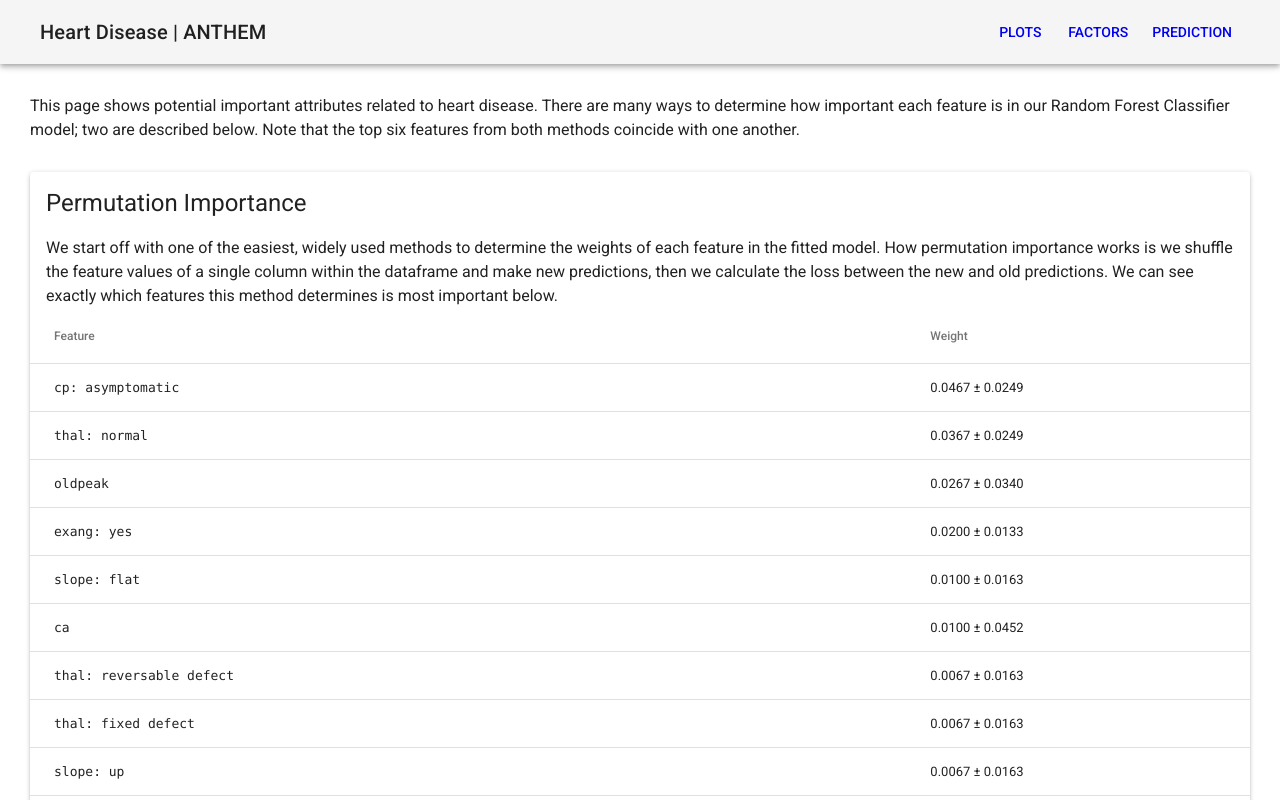
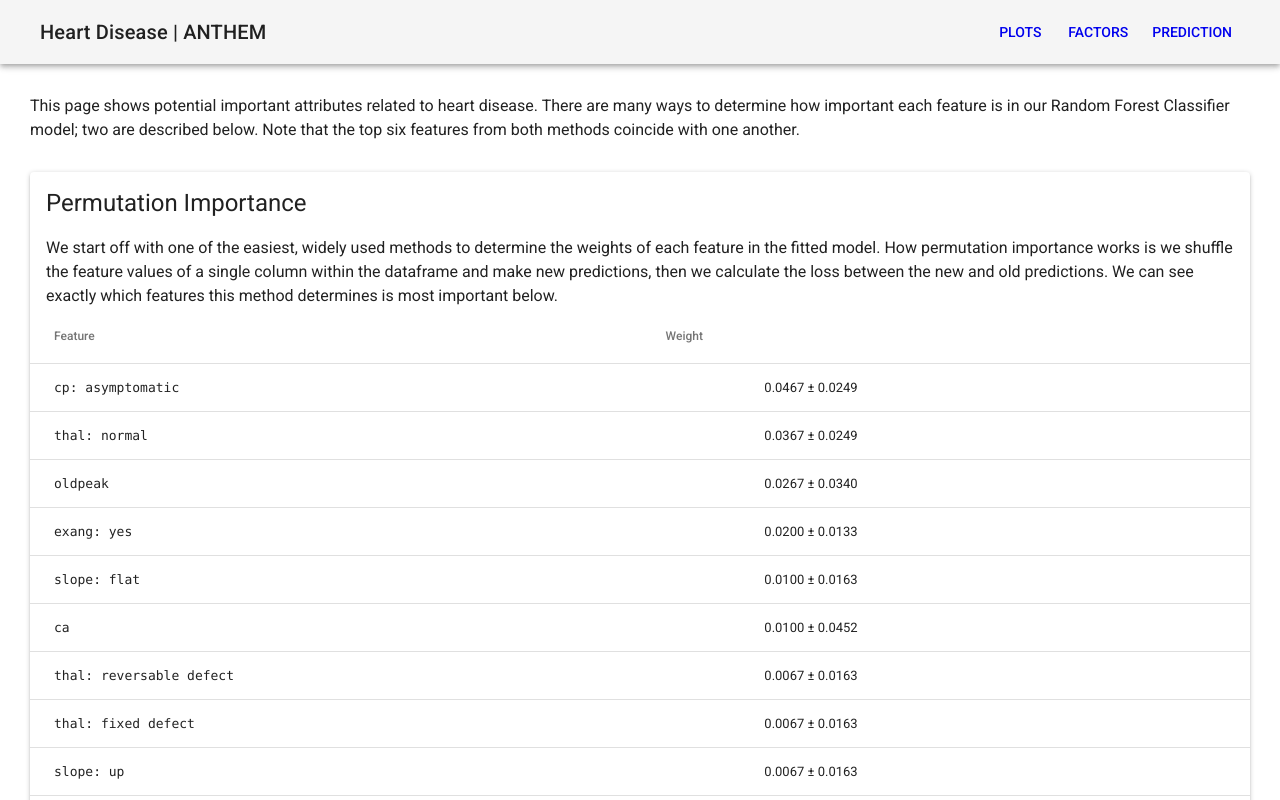
Before and after one commit to timhor/Heart-Disease-Visualisation, a React (Create React App) app in the folder frontend/: page /factors in a window 1280 px wide. Shown: the top 800 px of the page. Built offline with nearby package versions, Linux system fonts and the light colour scheme.

Commit message:
Right-align weight values

```diff
--- a/frontend/src/components/Factors.js
+++ b/frontend/src/components/Factors.js
@@ -18,6 +18,10 @@ import shapPlot from '../assets/SHAP_summary_plot.png';
 const styles = {
   card: {
     margin: '30px 0'
+  },
+  weight: {
+    width: '50%',
+    paddingRight: '35% !important'
   }
 };
 
@@ -66,8 +70,8 @@ class Factors extends Component {
             This page shows potential important attributes related to heart
             disease. There are many ways to determine how important each
             feature is in our Random Forest Classifier model; two are
-            described below. Note that the top six features from both methods
-            coincide with one another.
+            described below. Note that the top six features from both
+            methods coincide with one another.
           </Typography>
           <Paper classes={{ root: classes.card }}>
             <div className="card-content">
@@ -88,7 +92,11 @@ class Factors extends Component {
               <TableHead>
                 <TableRow>
                   <TableCell>Feature</TableCell>
-                  <TableCell>Weight</TableCell>
+                  <TableCell style={{paddingLeft: '38px'}}>Weight</TableCell>
+                  {/* placeholders for padding */}
+                  <TableCell />
+                  <TableCell />
+                  <TableCell />
                 </TableRow>
               </TableHead>
               <TableBody>
@@ -97,9 +105,13 @@ class Factors extends Component {
                     <TableCell component="th" scope="row">
                       <code>{row.feature}</code>
                     </TableCell>
-                    <TableCell component="th" scope="row">
+                    <TableCell component="th" scope="row" align="right">
                       {row.weight}
                     </TableCell>
+                    {/* placeholders for padding */}
+                    <TableCell component="th" scope="row" />
+                    <TableCell component="th" scope="row" />
+                    <TableCell component="th" scope="row" />
                   </TableRow>
                 ))}
               </TableBody>
```
